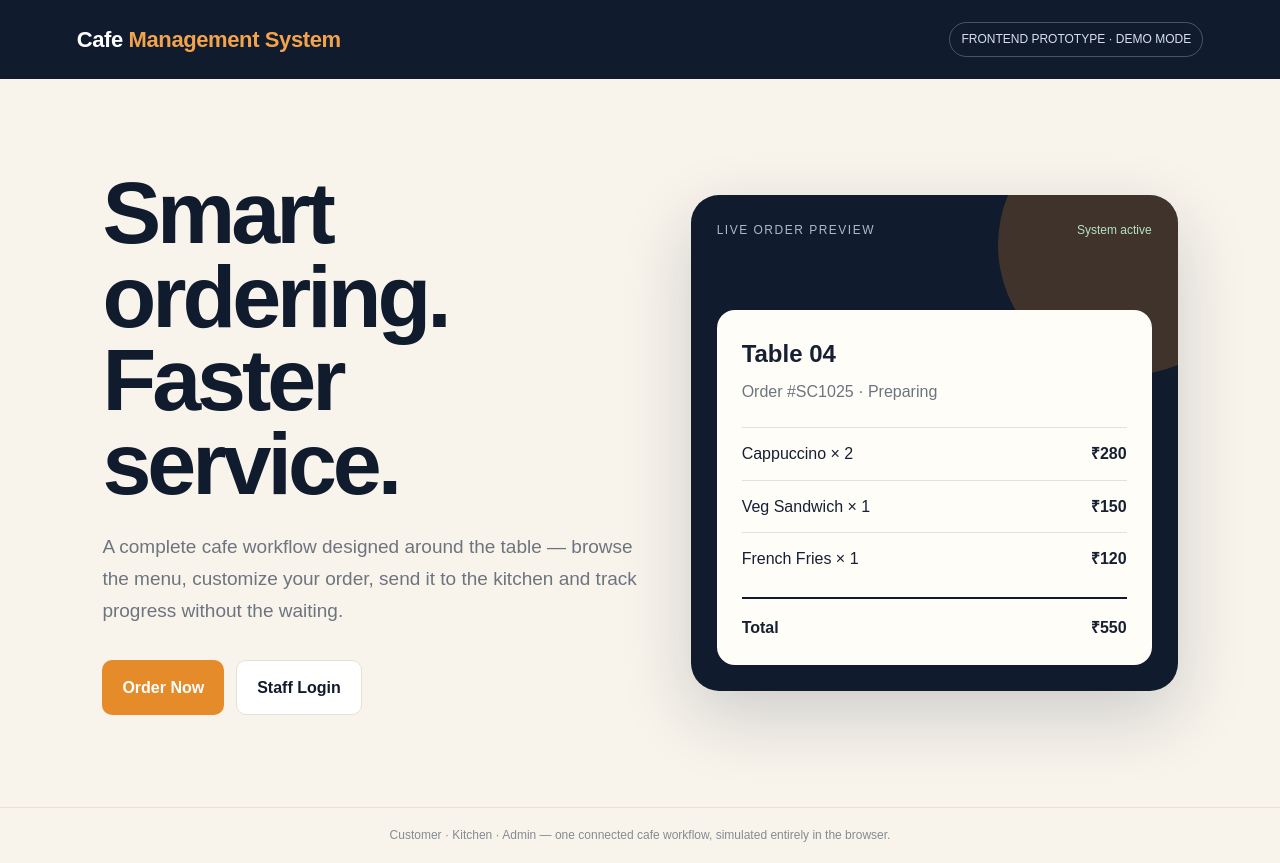
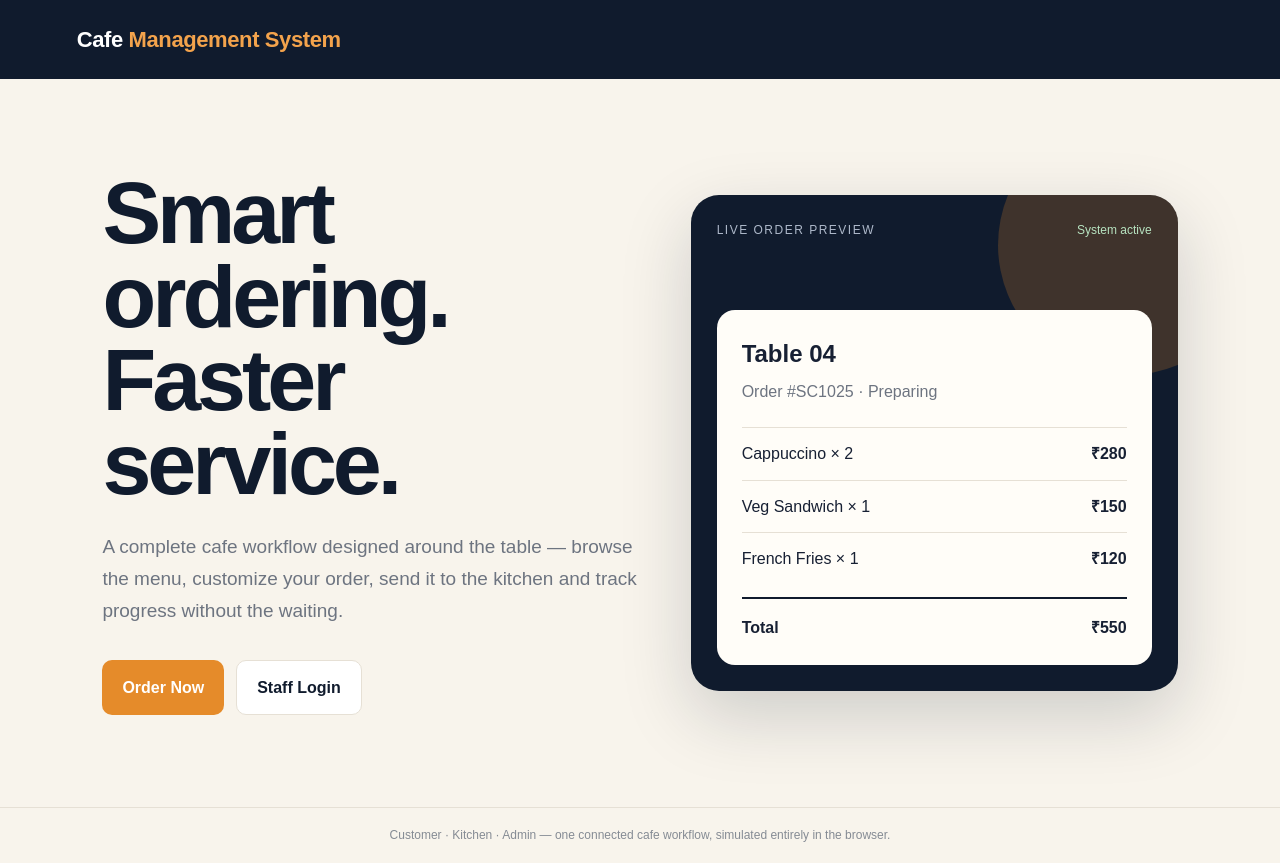
Before and after one commit to kolpotuli-web/smart-cafe, a plain HTML site: page index.html in a window 1280 px wide. Drawn offline with Linux system fonts and the light colour scheme.

Commit message:
Remove frontend prototype demo badge

```diff
--- a/index.html
+++ b/index.html
@@ -14,7 +14,6 @@
         .landing { min-height:100vh; display:flex; flex-direction:column; }
         .landing-header { display:flex; justify-content:space-between; align-items:center; padding:22px 6%; background:var(--navy); color:white; }
         .brand { font-weight:800; font-size:22px; letter-spacing:-.4px; } .brand span { color:#f3a34c; }
-        .demo-badge { font-size:12px; border:1px solid rgba(255,255,255,.25); border-radius:999px; padding:7px 11px; color:#d9e0eb; }
         .hero { flex:1; display:grid; grid-template-columns:1.05fr .95fr; gap:50px; align-items:center; padding:70px 8%; max-width:1400px; width:100%; margin:auto; }
         .eyebrow { color:var(--amber-dark); font-size:12px; font-weight:800; letter-spacing:2px; text-transform:uppercase; margin:0 0 14px; }
         h1 { font-size:clamp(48px,7vw,88px); line-height:.95; letter-spacing:-4px; margin:0 0 25px; color:var(--navy); }
@@ -33,14 +32,13 @@
         .field { margin-bottom:13px; } .field label { display:block; font-size:12px; font-weight:800; margin-bottom:6px; } .field input { width:100%; padding:13px; border:1px solid var(--line); border-radius:9px; outline:none; } .field input:focus { border-color:var(--amber); }
         .login-actions { display:flex; gap:10px; margin-top:20px; } .login-actions .btn { flex:1; } .hint { margin-top:16px; padding:12px; border-radius:10px; background:#f5f6f8; color:var(--muted); font-size:12px; line-height:1.5; }
         @media (max-width:850px) { .hero { grid-template-columns:1fr; padding:48px 6%; } .visual { min-height:360px; } h1 { letter-spacing:-2px; } }
-        @media (max-width:520px) { .landing-header { padding:18px 5%; } .demo-badge { display:none; } .roles { grid-template-columns:1fr; } .login-actions { flex-direction:column; } }
+        @media (max-width:520px) { .landing-header { padding:18px 5%; } .roles { grid-template-columns:1fr; } .login-actions { flex-direction:column; } }
     </style>
 </head>
 <body>
 <div class="landing">
     <header class="landing-header">
         <div class="brand">Cafe <span>Management System</span></div>
-        <div class="demo-badge">FRONTEND PROTOTYPE · DEMO MODE</div>
     </header>
     <main class="hero">
         <section>
```
